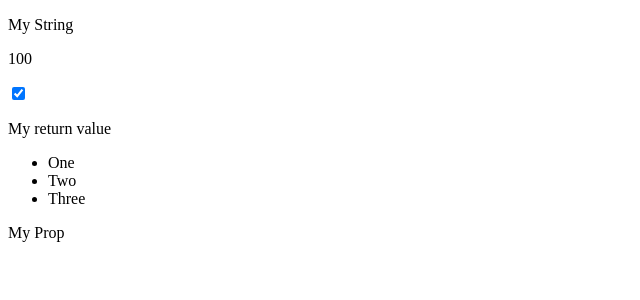
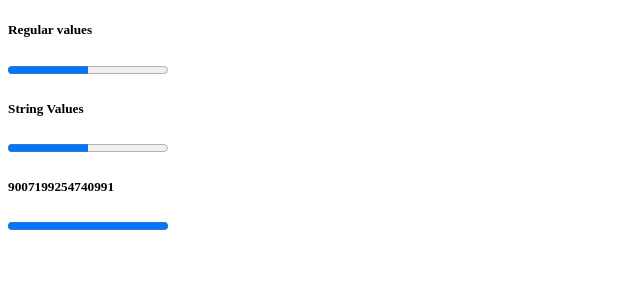
Before and after one commit to doniisetiiawan/react-317, a React (Create React App) app: page / in a window 1280 px wide. Shown: the top 300 px of the page, without its empty margins (0-640 px from the left). Built offline with nearby package versions, Linux system fonts and the light colour scheme.

Commit message:
Add any property value

```diff
--- a/src/MyComponent.jsx
+++ b/src/MyComponent.jsx
@@ -1,39 +1,17 @@
 import React from 'react';
 import PropTypes from 'prop-types';
 
-const MyComponent = ({
-  myString,
-  myNumber,
-  myBool,
-  myFunc,
-  myArray,
-  myObject,
-}) => (
+const MyComponent = ({ label, value, max }) => (
   <section>
-    <p>{myString}</p>
-    <p>{myNumber}</p>
-
-    <p>
-      <input type="checkbox" defaultChecked={myBool} />
-    </p>
-
-    <p>{myFunc()}</p>
-
-    <ul>
-      {myArray.map(i => <li key={i}>{i}</li>)}
-    </ul>
-
-    <p>{myObject.myProp}</p>
+    <h5>{label}</h5>
+    <progress {...{ max, value }} />
   </section>
 );
 
 MyComponent.propTypes = {
-  myArray: PropTypes.array.isRequired,
-  myBool: PropTypes.bool.isRequired,
-  myFunc: PropTypes.func.isRequired,
-  myNumber: PropTypes.number.isRequired,
-  myObject: PropTypes.object.isRequired,
-  myString: PropTypes.string.isRequired,
+  label: PropTypes.any.isRequired,
+  max: PropTypes.any.isRequired,
+  value: PropTypes.any.isRequired,
 };
 
 export default MyComponent;
--- a/src/index.jsx
+++ b/src/index.jsx
@@ -3,30 +3,17 @@ import ReactDOM from 'react-dom';
 
 import MyComponent from './MyComponent';
 
-const validProps = {
-  myString: 'My String',
-  myNumber: 100,
-  myBool: true,
-  myFunc: () => 'My return value',
-  myArray: ['One', 'Two', 'Three'],
-  myObject: { myProp: 'My Prop' },
-};
+ReactDOM.render(
+  <section>
+    <MyComponent label="Regular values" max={20} value={10} />
 
-const invalidProps = {
-  myString: 100,
-  myNumber: 'My String',
-  myBool: () => 'My Reaturn Value',
-  myFunc: true,
-  myArray: { myProp: 'My Prop' },
-  myObject: ['One', 'Two', 'Three'],
-};
+    <MyComponent label="String Values" max="20" value="10" />
 
-function render(props) {
-  ReactDOM.render(
-    <MyComponent {...props} />,
-    document.getElementById('root'),
-  );
-}
-
-render(validProps);
-// render(invalidProps);
+    <MyComponent
+      label={Number.MAX_SAFE_INTEGER}
+      max={new Date()}
+      value={10}
+    />
+  </section>,
+  document.getElementById('root'),
+);
```
